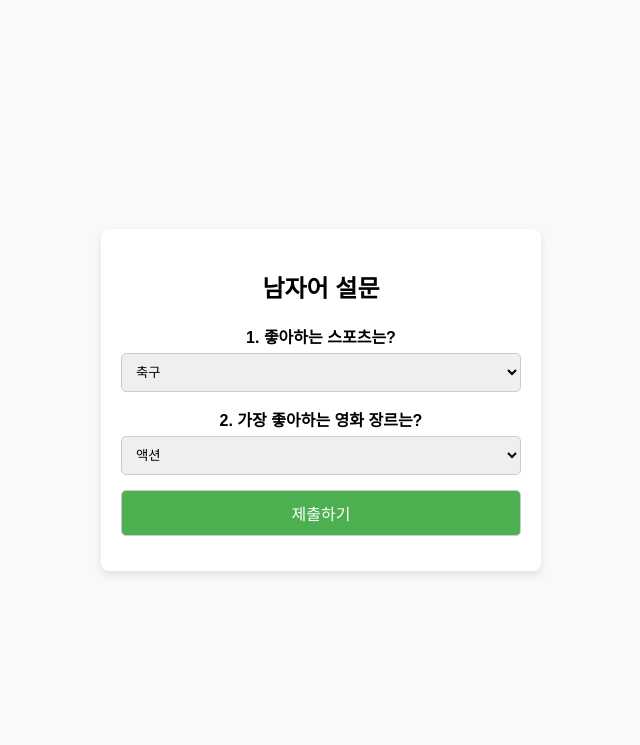
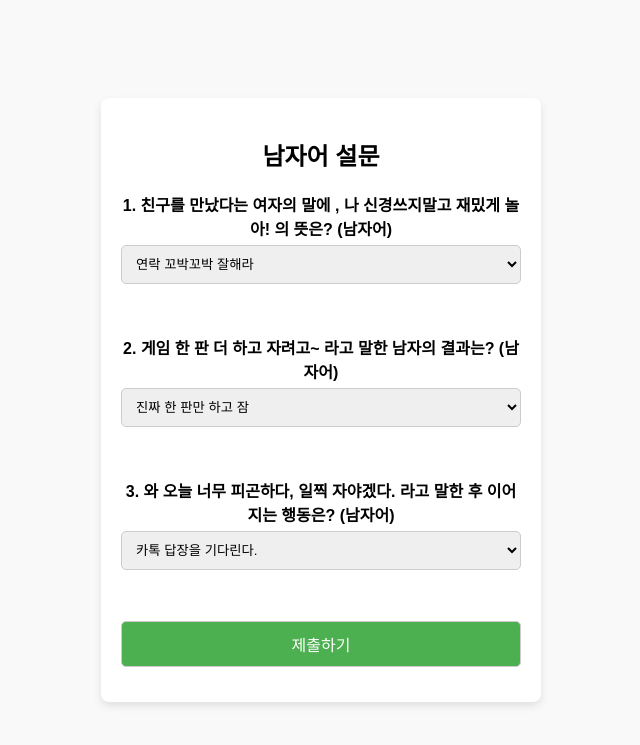
Before and after one commit to be-taeyeon/new-flaskproject, a Python web app: template app/templates/male_survey.html in a window 1280 px wide. Shown: the top 745 px of the page, without its empty margins (319-959 px from the left). Run offline with Jinja, Linux system fonts and the light colour scheme; the template is opened without the code that fills it, so the values that code supplies are empty.

Commit message:
✨ 여자어 남자어 추가
추가

```diff
--- a/app/templates/male_survey.html
+++ b/app/templates/male_survey.html
@@ -11,22 +11,30 @@
     <div class="container">
         <h2>남자어 설문</h2>
         <form action="/survey/male/submit" method="POST">
-            <label for="question1">1. 좋아하는 스포츠는?</label>
+            <label for="question1">1. 친구를 만났다는 여자의 말에 , 나 신경쓰지말고 재밌게 놀아! 의 뜻은? (남자어)</label>
             <select id="question1" name="question1" required>
-                <option value="soccer">축구</option>
-                <option value="basketball">농구</option>
-                <option value="baseball">야구</option>
-                <option value="other">기타</option>
+                <option value="answer1">연락 꼬박꼬박 잘해라</option>
+                <option value="answer2">진짜 나 신경쓰지 말고 놀아</option>
+                <option value="answer3">적당히 놀다가 나랑 놀자</option>
+                <option value="answer4">답장 빨링 안하기만 해봐 죽었어 아주</option>
             </select>
-
-            <label for="question2">2. 가장 좋아하는 영화 장르는?</label>
+            <br><br>
+            <label for="question2">2. 게임 한 판 더 하고 자려고~ 라고 말한 남자의 결과는? (남자어)</label>
             <select id="question2" name="question2" required>
-                <option value="action">액션</option>
-                <option value="comedy">코미디</option>
-                <option value="drama">드라마</option>
-                <option value="other">기타</option>
+                <option value="answer1">진짜 한 판만 하고 잠</option>
+                <option value="answer2">최소 두 세판 더 할 예정</option>
+                <option value="answer3">이기면 찐막, 지면 이길 때까지</option>
+                <option value="answer4">하고 싶을 떄까지 함</option>
             </select>
-
+            <br><br>
+            <label for="question3">3. 와 오늘 너무 피곤하다, 일찍 자야겠다. 라고 말한 후 이어지는 행동은? (남자어)</label>
+            <select id="question3" name="question3" required>
+                <option value="answer1">카톡 답장을 기다린다.</option>
+                <option value="answer2">진짜 바로 잔다.</option>
+                <option value="answer3">게임하러 간다.</option>
+                <option value="answer4">자기전 최후의 유튜브를 킨다.</option>
+            </select>
+            <br><br>
             <button type="submit">제출하기</button>
         </form>
     </div>
```
Also changed, not shown: app/templates/female_survey.html (+19 -12 lines).
